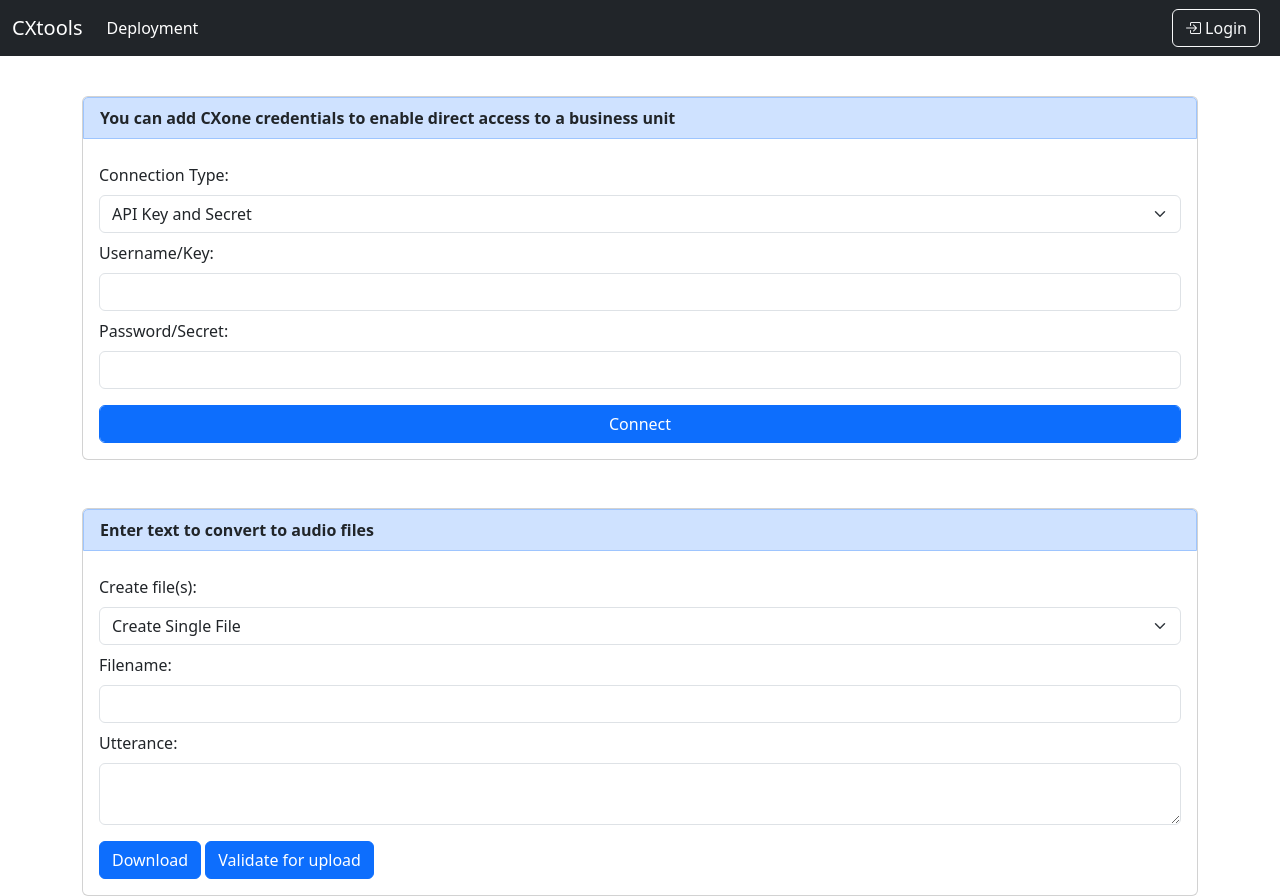
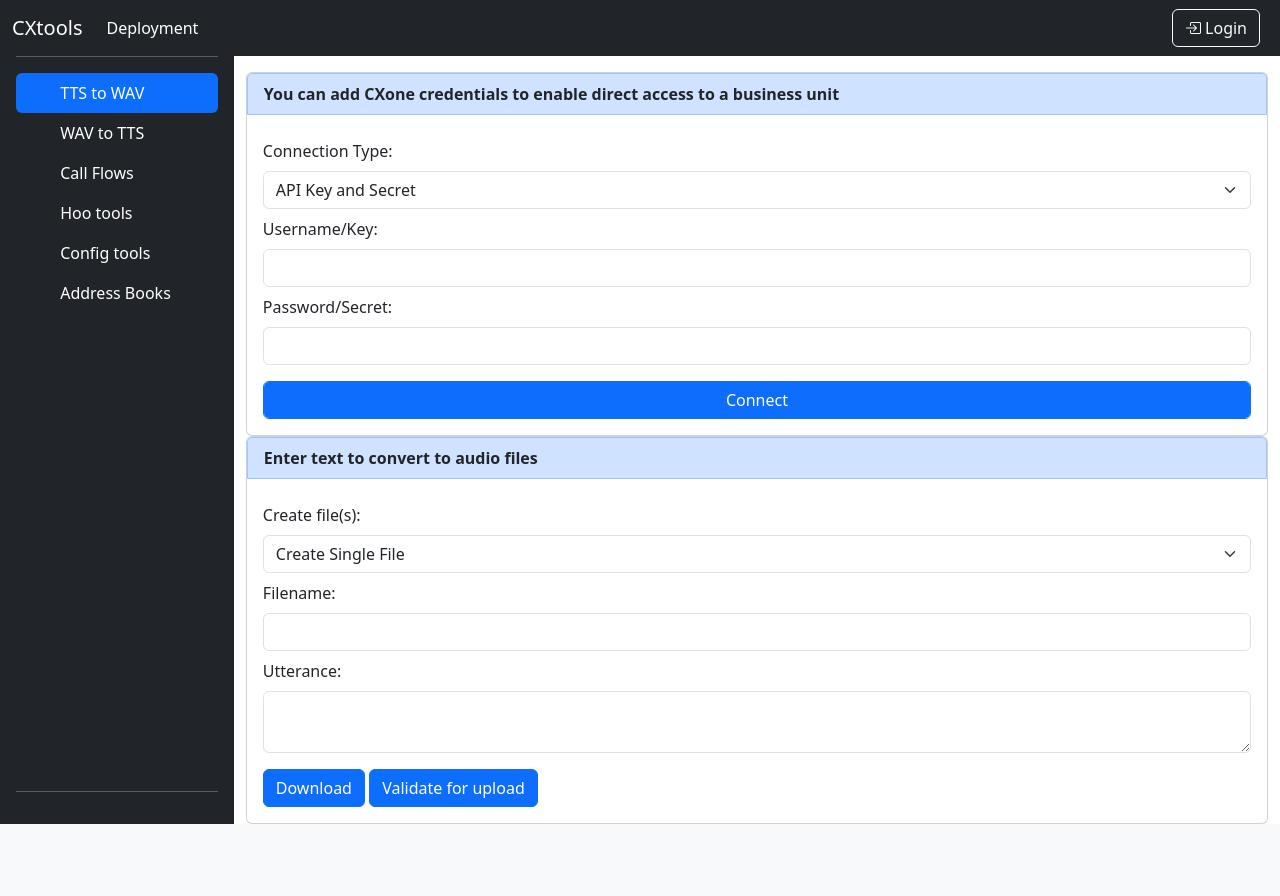
Before and after one commit to caiwallisjones-optus/cxtools, a Flask app: page /tools in a window 1280 px wide. After the commit the page ends 824 px from the top, so only its background shows below. Run offline with Flask 3, Linux system fonts and the light colour scheme; data that the repository does not hold is empty; parts of the project's set-up code (start-up, migrations or seed data) failed here and were passed over.

Commit message:
New looks

```diff
--- a/local/schema.sql
+++ b/local/schema.sql
@@ -85,7 +85,6 @@ CREATE TABLE callFlow (
   callFlowAction_id INTEGER,
   FOREIGN KEY (project_id) REFERENCES project (id)
   FOREIGN KEY (callFlowAction_id) REFERENCES callFlowAction (id)
-
 );
 
 CREATE TABLE callFlowAction (
--- a/templates/tools-base.html
+++ b/templates/tools-base.html
@@ -55,25 +55,74 @@
       </div>
 
     </nav>
-    <br><br><br><br>
 
+    <br>
+
+    {# And the actual data we want  to display #}
+    <div class="d-flex flex-nowrap fill-height-or-more" height = "100%">
+
+    {# Side bar#}
+      <div class="d-flex flex-column fill-height-or-more p-3 text-bg-dark" style="width: 280px;">
+        <hr>
+        <ul class="nav nav-pills flex-column mb-auto">
+          <li class="nav-item">
+            <a href="#" class="nav-link active" aria-current="page">
+              <svg class="bi pe-none me-2" width="16" height="16"><use xlink:href="#home"/></svg>
+              TTS to WAV
+            </a>
+          </li>
+          <li>
+            <a href="#" class="nav-link text-white">
+              <svg class="bi pe-none me-2" width="16" height="16"><use xlink:href="#speedometer2"/></svg>
+              WAV to TTS
+            </a>
+          </li>
+          <li>
+            <a href="#" class="nav-link text-white">
+              <svg class="bi pe-none me-2" width="16" height="16"><use xlink:href="#table"/></svg>
+              Call Flows
+            </a>
+          </li>
+          <li>
+            <a href="#" class="nav-link text-white">
+              <svg class="bi pe-none me-2" width="16" height="16"><use xlink:href="#grid"/></svg>
+              Hoo tools
+            </a>
+          </li>
+          <li>
+            <a href="#" class="nav-link text-white">
+              <svg class="bi pe-none me-2" width="16" height="16"><use xlink:href="#people-circle"/></svg>
+              Config tools
+            </a>
+          </li>
+          <li>
+            <a href="#" class="nav-link text-white">
+              <svg class="bi pe-none me-2" width="16" height="16"><use xlink:href="#people-circle"/></svg>
+              Address Books
+            </a>
+          </li>
+        </ul>
+        <hr>
+    </div>
+
+
+      <div class="container">
+        <br><br>
       {# Common code to flash messages as needed #}
-    <div class="container">
+
         {% with messages = get_flashed_messages(with_categories=true) %}
         {% if messages %}
-        <ul class=flashes>
+          <ul class="flashes">
           {% for category, message in messages %}
-        <div class="alert alert-success">
+          <div class="alert alert-info alert-dismissible fade show">
             <strong>{{ category }}!</strong> {{ message }}
+            <button type="button" class="btn-close" data-bs-dismiss="alert"></button>
           </div>
           {% endfor %}
           </ul>
         {% endif %}
         {% endwith %}
-    </div>
 
-    {# And the actual data we want  to display #}
-    <main class="container">
 
         {% block connection_card %}
       <form method="post" action="{{url_for('tools')}}">
@@ -105,13 +154,13 @@
       </div>
     {% endif %} {# Has token#}
     {% endif %} {#Anonymous#}
-    <br><br>
     {% endblock %}
 
     {% block main_page %}
     {% endblock %}
       </form>
-    </main>
+      </div>
+    </div>
 
     </body>
 </html>
```
Also changed, not shown: local/datamodel.py (+18 -2 lines), templates/callflow-item.html (+30 -0 lines). Lines whose indentation alone changed are shown as unchanged.
